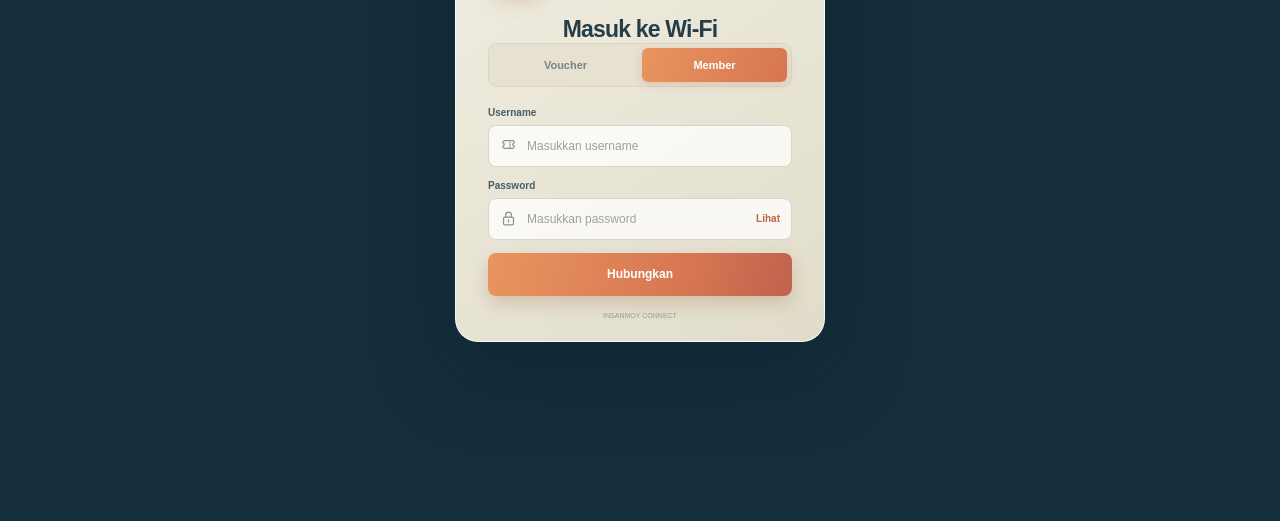
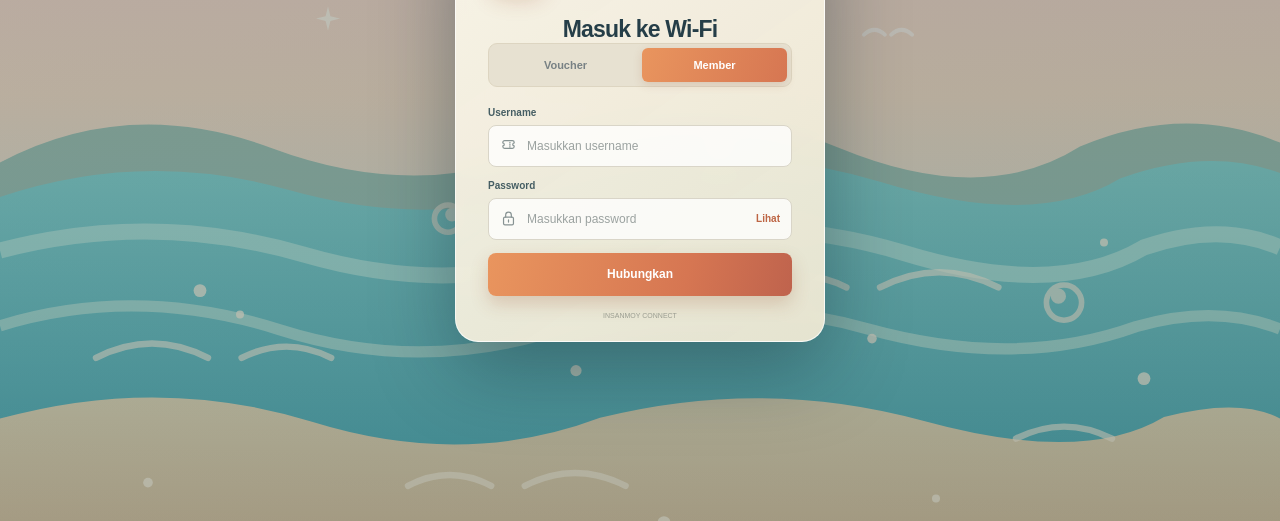
Before and after one commit to InsanNiaCahayaPutri/Template_Mikrotik, a plain HTML site: page template2/index.html in a window 1280 px wide. Shown: the part 279-800 px from the top of the page. Drawn offline with Linux system fonts and the light colour scheme.

Commit message:
ganti walpaper template2

```diff
--- a/template2/script.js
+++ b/template2/script.js
@@ -52,7 +52,7 @@ if (previewMode) {
   }
   document.querySelector('.login-error')?.remove();
   document.querySelector('.trial-link')?.remove();
-  document.querySelector('.photo-credit')?.setAttribute('title', 'Wallpaper pantai Karimunjawa');
+  document.querySelector('.photo-credit')?.setAttribute('title', 'Ilustrasi laut khusus Template 2');
 
   loginForm.addEventListener('submit', (event) => {
     event.preventDefault();
--- a/template2/style.css
+++ b/template2/style.css
@@ -30,7 +30,7 @@ body{min-width:320px;min-height:100vh;margin:0}
 @media(max-width:480px){.login-page,.utility-page{padding:18px}.login-card{padding:29px 23px 19px;border-radius:17px}.login-card h1{font-size:21px}.utility-card{padding:24px 20px 18px;border-radius:17px}}
 @media(max-height:560px) and (min-width:600px){.login-page,.utility-page{place-items:start center;padding-top:18px;padding-bottom:18px}.login-card{padding-top:22px;padding-bottom:16px}.wifi-logo{width:44px;height:44px;margin-bottom:8px}.login-description{margin-bottom:15px}}
 @media(prefers-reduced-motion:reduce){*,*::before,*::after{animation-duration:.01ms!important;transition-duration:.01ms!important}}
-.login-page,.utility-page{background:linear-gradient(135deg,rgba(3,42,62,.32),rgba(4,71,91,.42)),url('karimunjawa.jpg') center 56%/cover fixed,#087f9a}
+.login-page,.utility-page{background:linear-gradient(135deg,rgba(3,42,62,.32),rgba(4,71,91,.42)),url('wallpaper-template2.svg') center 56%/cover fixed,#087f9a}
 .wifi-logo,.utility-brand .brand-icon{background:linear-gradient(145deg,#12adbd,#087d9b 66%,#075d80);box-shadow:0 8px 20px rgba(4,70,97,.23)}
 .network-name,.login-tab.is-active,.show-password,.trial-link{color:#087d91}
 .input-box input:focus{border-color:#0b9eb1;box-shadow:0 0 0 3px rgba(12,158,177,.13)}
@@ -44,7 +44,7 @@ body{min-width:320px;min-height:100vh;margin:0}
 .connection-details{margin:18px 0 15px;padding:3px 12px;background:#f5f9fa;border:1px solid #e7eef0;border-radius:9px;text-align:left}
 .connection-details>div{min-height:36px;display:flex;align-items:center;justify-content:space-between;gap:12px;border-bottom:1px solid #e7eef0;font-size:10px}.connection-details>div:last-child{border-bottom:0}.connection-details span{color:#7d8b92}.connection-details b{color:#30444b;font-weight:700}.online-icon{background:linear-gradient(145deg,#21bf9b,#07927d)}.online-dot{display:inline-block;width:6px;height:6px;margin-right:4px;background:#20b78e;border-radius:50%;vertical-align:1px}.demo-notice{margin:13px 0 0;color:#929ba1;font-size:8px;line-height:1.4}
 @media(max-width:600px){.login-page,.utility-page{background-attachment:scroll;background-position:center center}}
-.login-page,.utility-page{background-image:linear-gradient(135deg,rgba(3,42,56,.40),rgba(3,54,68,.45)),url('karimunjawa.jpg');background-position:center 58%;}
+.login-page,.utility-page{background-image:linear-gradient(135deg,rgba(3,42,56,.40),rgba(3,54,68,.45)),url('wallpaper-template2.svg');background-position:center 58%;}
 .login-card{background:linear-gradient(145deg,rgba(6,58,69,.89),rgba(5,96,106,.82));border:1px solid rgba(208,246,244,.30);box-shadow:0 24px 75px rgba(0,36,46,.34);backdrop-filter:blur(14px);color:#f4ffff}
 .login-card h1{color:#f4ffff}.network-name{color:#a8eee8}.login-description{color:rgba(232,250,250,.76)}
 .login-tabs{background:rgba(0,37,49,.34);border:1px solid rgba(208,246,244,.12)}
@@ -73,7 +73,11 @@ html, body { background: #142e3b; }
 body.login-page, body.utility-page {
   position: relative;
   isolation: isolate;
-  background: #142e3b;
+  background-color: #142e3b;
+  background-image: linear-gradient(145deg, rgba(12,39,54,.26), rgba(23,48,54,.30)), url('wallpaper-template2.svg') !important;
+  background-position: center 54%;
+  background-size: cover;
+  background-attachment: fixed;
 }
 .login-page:before, .login-page:after { display: none; }
 body.login-page::before, body.utility-page::before {
@@ -81,17 +85,14 @@ body.login-page::before, body.utility-page::before {
   z-index: -1;
   inset: -8px;
   content: "";
-  background: url('wallpaper-karimunjawa.jpg') center 54% / cover no-repeat;
-  filter: blur(3px) brightness(.70) saturate(.82);
-  transform: scale(1.02);
+  display: none;
 }
 body.login-page::after, body.utility-page::after {
   position: fixed;
   z-index: -1;
   inset: 0;
   content: "";
-  background: linear-gradient(145deg, rgba(12,39,54,.30), rgba(23,48,54,.47));
-  pointer-events: none;
+  display: none;
 }
 .login-card, .utility-card {
   background: linear-gradient(145deg, rgba(250,246,234,.96), rgba(238,232,211,.94));
@@ -155,6 +156,7 @@ body.login-page::after, body.utility-page::after {
 .demo-notice { color: #8d938d; }
 .login-error { color: #9b3c36; background: #fff0e9; border-color: #edc9b8; }
 @media(max-width:600px) {
+  body.login-page, body.utility-page { background-attachment: scroll; background-position: center 54%; }
   body.login-page::before, body.utility-page::before { background-position: center 54%; }
   .login-card { border-radius: 21px; }
 }
```
Also changed, not shown: template2/IMAGE_CREDIT.txt, template2/karimunjawa.jpg (deleted), template2/wallpaper-template2.svg (added).
